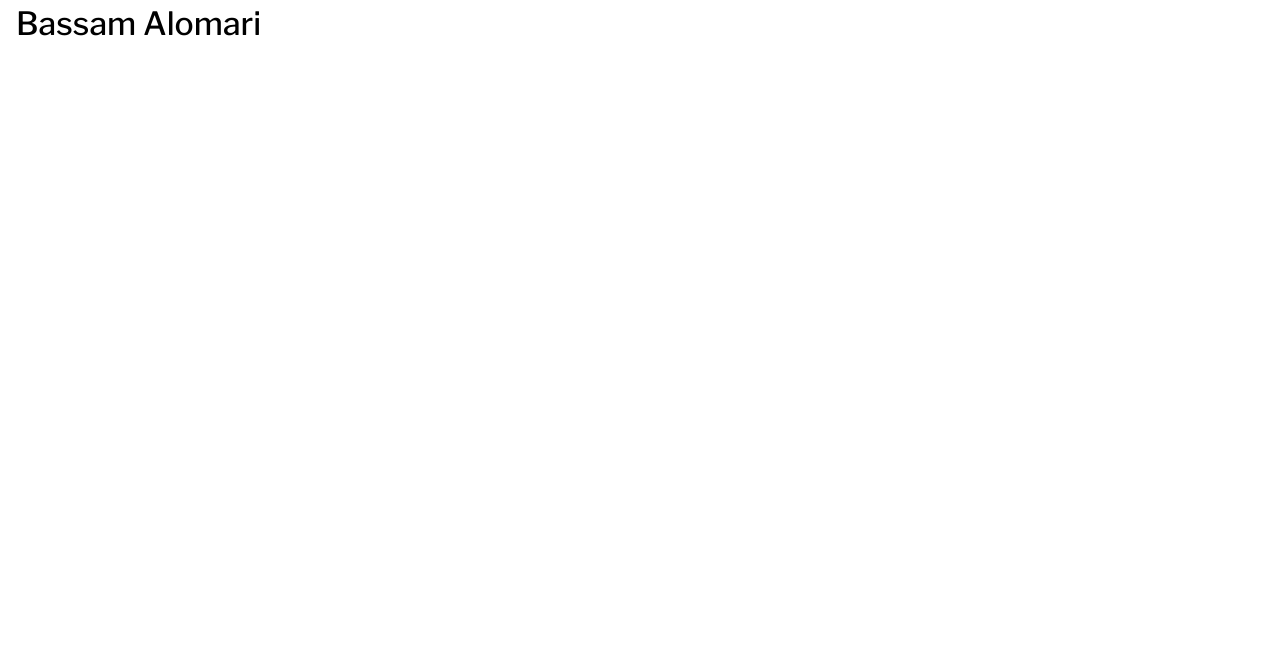
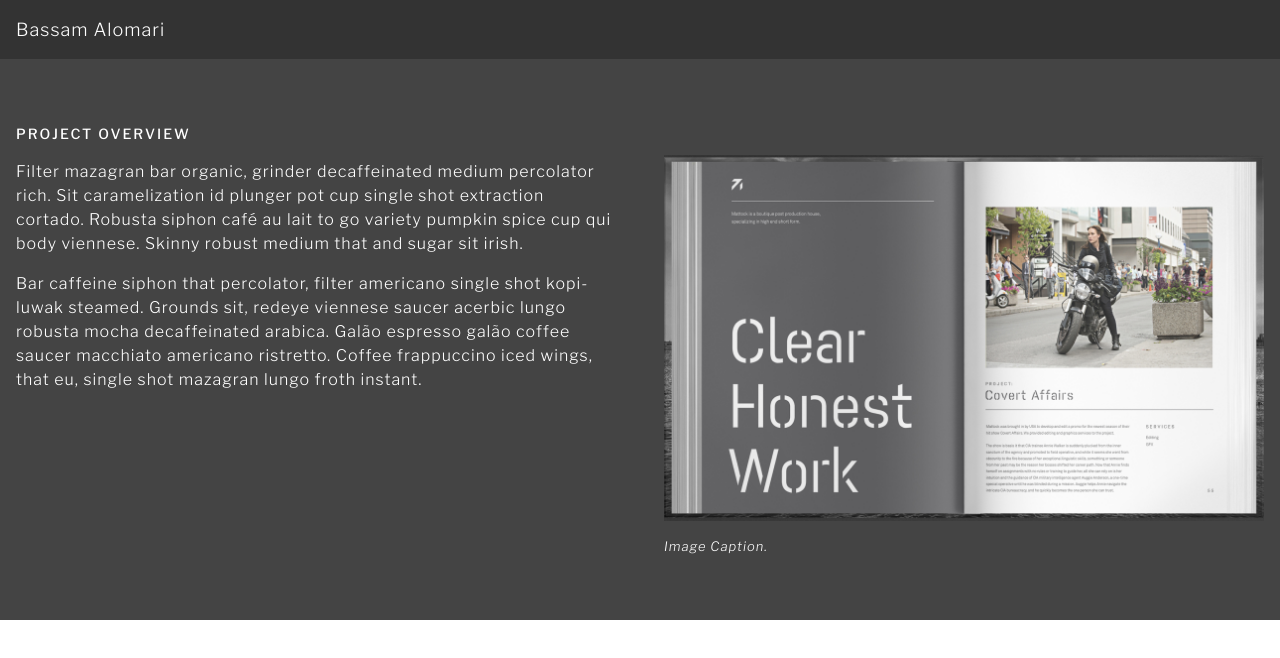
Before and after one commit to BassamAlomari/gra322-a22, a plain HTML site: page Project-2/index.html in a window 1280 px wide. Drawn offline with nearby package versions, Linux system fonts and the light colour scheme.

Commit message:
Day two progress

```diff
--- a/Project-2/css/styles.css
+++ b/Project-2/css/styles.css
@@ -6,10 +6,28 @@ html {
 
 body {
     font-family: 'Libre Franklin', sans-serif;
+    font-weight: 300;
 }
 
 h1 {
+    color: #fff;
+    font-size: 18px;
+    font-weight: 300;
+    letter-spacing: 1px;
+}
+
+h2 {
+    font-size: 14px;
     font-weight: 500;
+    letter-spacing: 2px;
+    margin-bottom: 1rem;
+    text-transform: uppercase;
+}
+
+p {
+    letter-spacing: 1px;
+    line-height: 1.5;
+    margin-bottom: 1rem;
 }
 
 .grid {
@@ -20,3 +38,36 @@ h1 {
 .grid > * {
     grid-column: main;
 }
+
+header {
+    background-color: var(--gray-dark);
+    padding: 1rem 0;
+}
+
+.overview {
+    background-color: var(--gray);
+    color: #fff;
+    padding: 4rem 0;
+}
+
+figure {
+    margin-top: 2rem;
+}
+
+figure img {
+    margin-bottom: 1rem;
+}
+
+figcaption {
+    font-size: 13px;
+    font-style: italic;
+    letter-spacing: 1px;
+}
+
+@media screen and (min-width: 800px) {
+    .two-column {
+        display: grid;
+        grid-gap: 3rem;
+        grid-template-columns: 1fr 1fr;
+    }
+}
--- a/Project-2/index.html
+++ b/Project-2/index.html
@@ -24,6 +24,26 @@
   <h1>Bassam Alomari</h1>
 </header>
 
+<section class="overview grid">
+<div class="two-column">
+
+  <div>
+    <h2>Project Overview</h2>
+    <p>Filter mazagran bar organic, grinder decaffeinated medium percolator rich. Sit caramelization id plunger pot cup single shot extraction cortado. Robusta siphon café au lait to go variety pumpkin spice cup qui body viennese. Skinny robust medium that and sugar sit irish.</p>
+    <p>Bar caffeine siphon that percolator, filter americano single shot kopi-luwak steamed. Grounds sit, redeye viennese saucer acerbic lungo robusta mocha decaffeinated arabica. Galão espresso galão coffee saucer macchiato americano ristretto. Coffee frappuccino iced wings, that eu, single shot mazagran lungo froth instant.</p>
+  </div>
+
+<div>
+  <figure>
+  <img src="img/Intro-image.jpg" alt="Scan of 2 pages of a book" />
+  <figcaption>Image Caption.</figcaption>
+</figure>
+</div>
+
+</div>
+
+</section>
+
   <!-- Load Scripts -->
   <script src="js/scripts.js"></script>
 
```
Also changed, not shown: Project-2/img/Intro-image.jpg (added), 2 other files.
